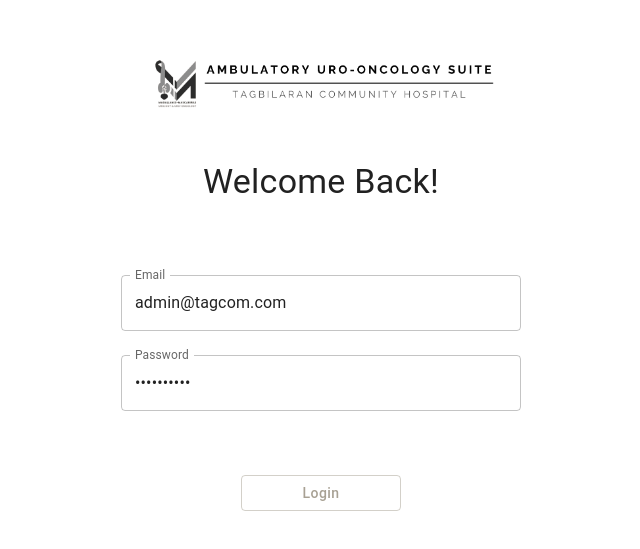
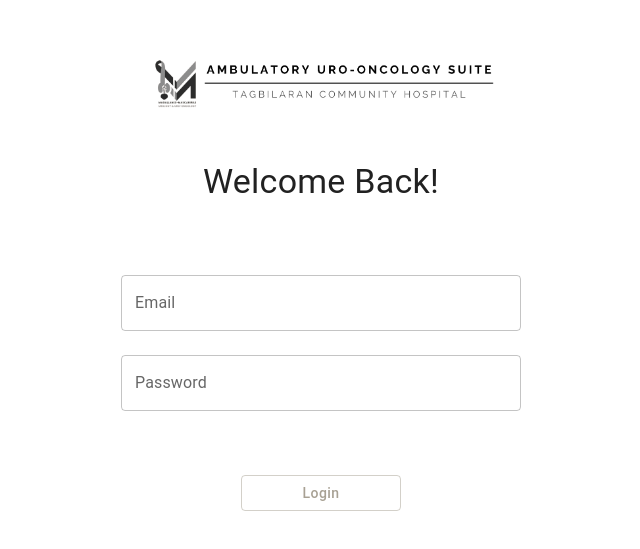
Before and after one commit to lejmagallanes/tagcom-clearance, a React (Vite) app: page /login in a window 1280 px wide. Shown: the part 143-692 px from the top of the page, without its empty margins (319-959 px from the left). Built offline with nearby package versions, Linux system fonts and the light colour scheme.

Commit message:
hide action buttons in table

```diff
--- a/src/components/Generic/TablePaginate.tsx
+++ b/src/components/Generic/TablePaginate.tsx
@@ -303,7 +303,7 @@ const TablePaginate = ({
                     })}
                     {actionButtons ?? (
                       <StyledTableCell>
-                        <Box flexDirection={"row"} display={"flex"}>
+                        <Box flexDirection={"row"} sx={{ display: "none" }}>
                           <Button
                             variant="outlined"
                             onClick={() =>
--- a/src/pages/Public/Login.tsx
+++ b/src/pages/Public/Login.tsx
@@ -25,8 +25,8 @@ const Login = () => {
 
   const formik = useFormik({
     initialValues: {
-      email: "admin@tagcom.com",
-      password: "@magMa1234",
+      email: "",
+      password: "",
     },
     validationSchema: Yup.object({
       email: Yup.string().email("Invalid email address").required("Required"),
```
